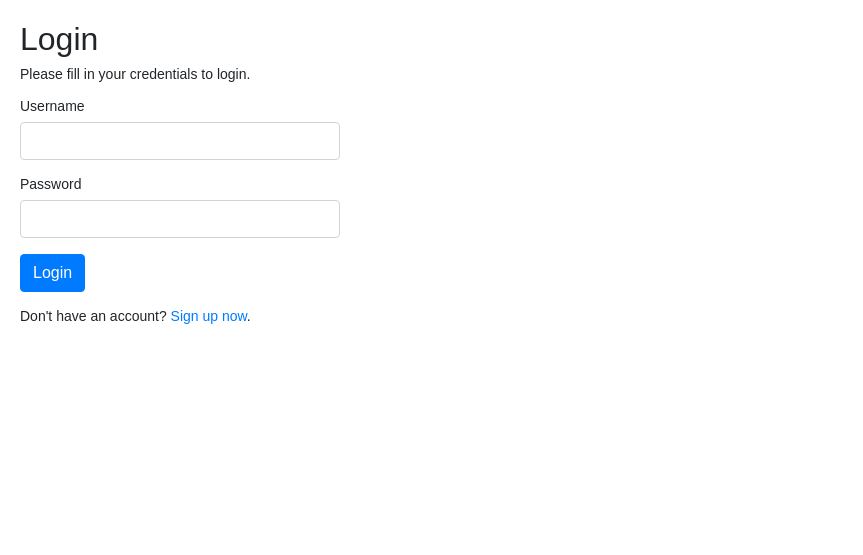
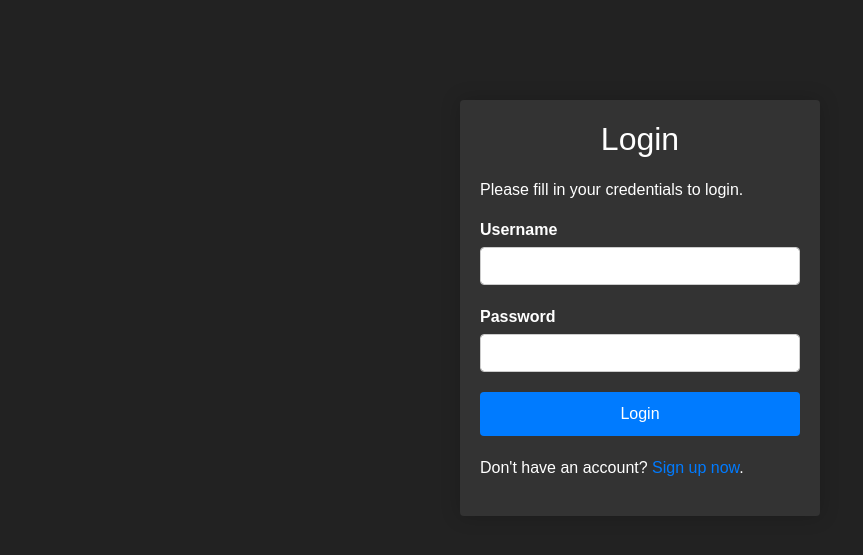
Before and after one commit to kekikcilerakin/ACM368-CollaborativeStory, a PHP site: page /login.php in a window 1280 px wide. Shown: the top 555 px of the page, without its empty margins (0-863 px from the left). Run offline with PHP 8.4, Linux system fonts and the light colour scheme.

Commit message:
Update login.php
Added style to login page

```diff
--- a/login.php
+++ b/login.php
@@ -94,8 +94,82 @@ if($_SERVER["REQUEST_METHOD"] == "POST"){
     <title>Login</title>
     <link rel="stylesheet" href="https://stackpath.bootstrapcdn.com/bootstrap/4.5.2/css/bootstrap.min.css">
     <style>
-        body{ font: 14px sans-serif; }
-        .wrapper{ width: 360px; padding: 20px; }
+        body {
+            font-family: Arial, sans-serif;
+            background-color: #222222;
+            color: white; /* Font rengini beyaz yapar */
+        }
+
+        .wrapper {
+            max-width: 360px;
+            margin: 0 auto;
+            padding: 20px;
+            background-color: #333333;
+            border-radius: 4px;
+            box-shadow: 0px 0px 20px 0px rgba(0, 0, 0, 0.2);
+            margin-top: 100px;
+        }
+
+        .wrapper h2 {
+            text-align: center;
+            margin-bottom: 20px;
+        }
+
+        .form-group {
+            margin-bottom: 20px;
+        }
+
+        .form-group label {
+            display: block;
+            margin-bottom: 5px;
+            font-weight: bold;
+        }
+
+        .form-control {
+            width: 100%;
+            padding: 8px;
+            border: 1px solid #ccc;
+            border-radius: 4px;
+            color: white; /* Font rengini beyaz yapar */
+        }
+
+        .form-control:focus {
+            outline: none;
+            box-shadow: 0 0 5px rgba(0, 123, 255, 0.5);
+        }
+
+        .form-control.is-invalid {
+            border-color: #dc3545;
+        }
+
+        .invalid-feedback {
+            color: #dc3545;
+            font-size: 14px;
+            margin-top: 5px;
+        }
+
+        .btn-primary {
+            display: block;
+            width: 100%;
+            padding: 10px;
+            background-color: #007bff;
+            border: none;
+            border-radius: 4px;
+            color: #fff;
+            cursor: pointer;
+        }
+
+        .signup-link {
+            margin-top: 10px;
+            text-align: center;
+            color: #007bff;
+        }
+
+        .signup-link a {
+            font-weight: bold;
+            color: white; /* Font rengini beyaz yapar */
+        }
+
     </style>
 </head>
 <body>
```
